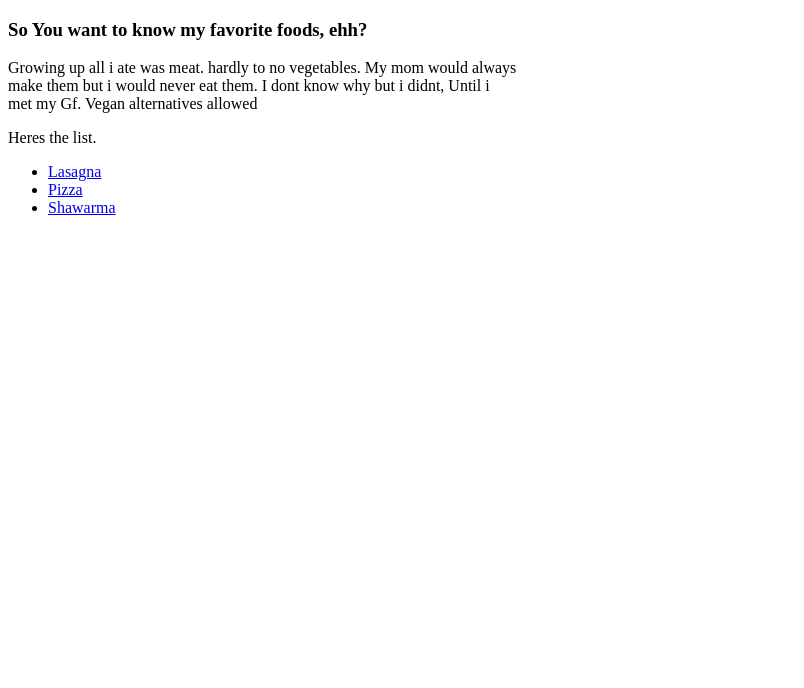
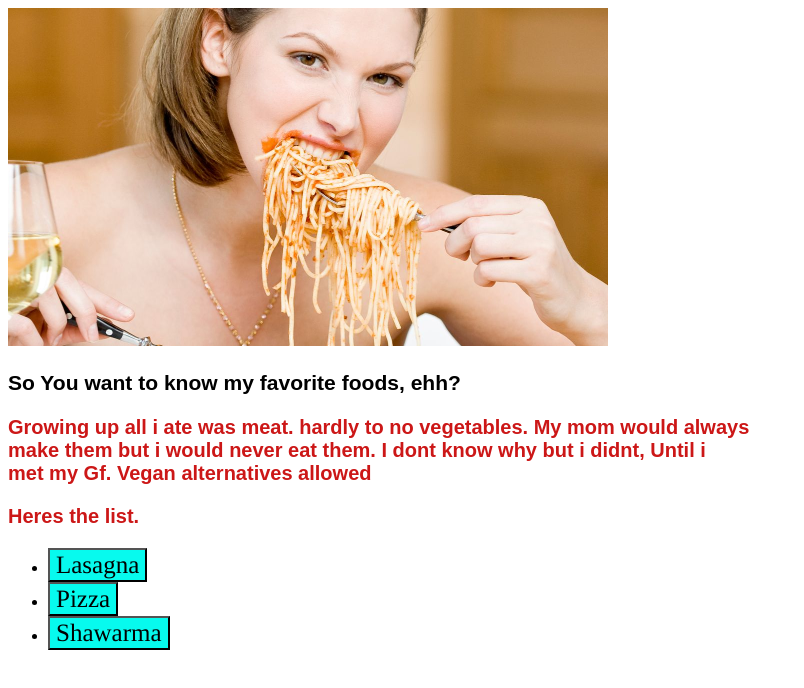
Before and after one commit to liveformula/odin-recipes, a plain HTML site: page index.html in a window 1280 px wide. Shown: the whole page, without its empty margins (0-804 px from the left). Drawn offline with Linux system fonts and the light colour scheme; files whose address does not match are found by name.

Commit message:
Just added some CSS touches that im learning on the way

```diff
--- a/index.html
+++ b/index.html
@@ -1,26 +1,32 @@
 <!DOCTYPE html>
 <html lang="en">
 <head>
+    <link rel="stylesheet" href="styles.css">
     <meta charset="UTF-8">
     <meta http-equiv="X-UA-Compatible" content="IE=edge">
     <meta name="viewport" content="width=device-width, initial-scale=1.0">
     <title>Fav Foods</title>
 </head>
 <body>
+    <img src="file:///C:/Users/Michal/repos/odin-recipes/odin-recipes/img/food.jpg"
+     height="auto" width="600" alt="me eating food">
+    <div>
     <h3>So You want to know my favorite foods, ehh?</h3>
-    <p>Growing up all i ate was meat. hardly to no vegetables. My mom
+    </div>
+    <p class="body">Growing up all i ate was meat. hardly to no vegetables. My mom
         would always <br> make them but i would never eat them.
         I dont know why but i didnt, Until i <br> met my Gf. Vegan alternatives allowed</p>
 
     <p> Heres the list. </p>
     <ul>
-        <li>
-    <a href="recipes/lasagna.html">Lasagna</a></li>
+    <li><a href="recipes/lasagna.html"
+        ><button class="one">Lasagna</button></a></li>
 
-    <li><a href="recipes/pizza.html">Pizza</a></li>
+    <li><a href="recipes/pizza.html">
+        <button class="one">Pizza</button></a></li>
 
-
-    <li><a href="recipes/shawarma.html">Shawarma</a></li>
+    <li><a href="recipes/shawarma.html">
+        <button class="one">Shawarma</button></a></li>
 
 </ul>
 </body>
--- /dev/null
+++ b/styles.css
@@ -0,0 +1,23 @@
+div {
+    color: black;
+    font-family: sans-serif;
+    font-size: large;
+}
+p {
+    color:rgb(204, 23, 23);
+    font-family: arial;
+    font-size:20px;
+    font-weight: bold;
+}
+.one {
+    font-family: times;
+    font-size: 25px;
+    color: black;
+    background-color: rgb(7, 250, 238);
+}
+#two {
+    font-family: times;
+    font-size: 25px;
+    color: black;
+    background-color: rgb(7, 250, 238);
+}
```
Also changed, not shown: recipes/lasagna.html (+4 -1 lines), recipes/pizza.html (+3 -1 lines), recipes/shawarma.html (+3 -1 lines), img/food.jpg (added).
